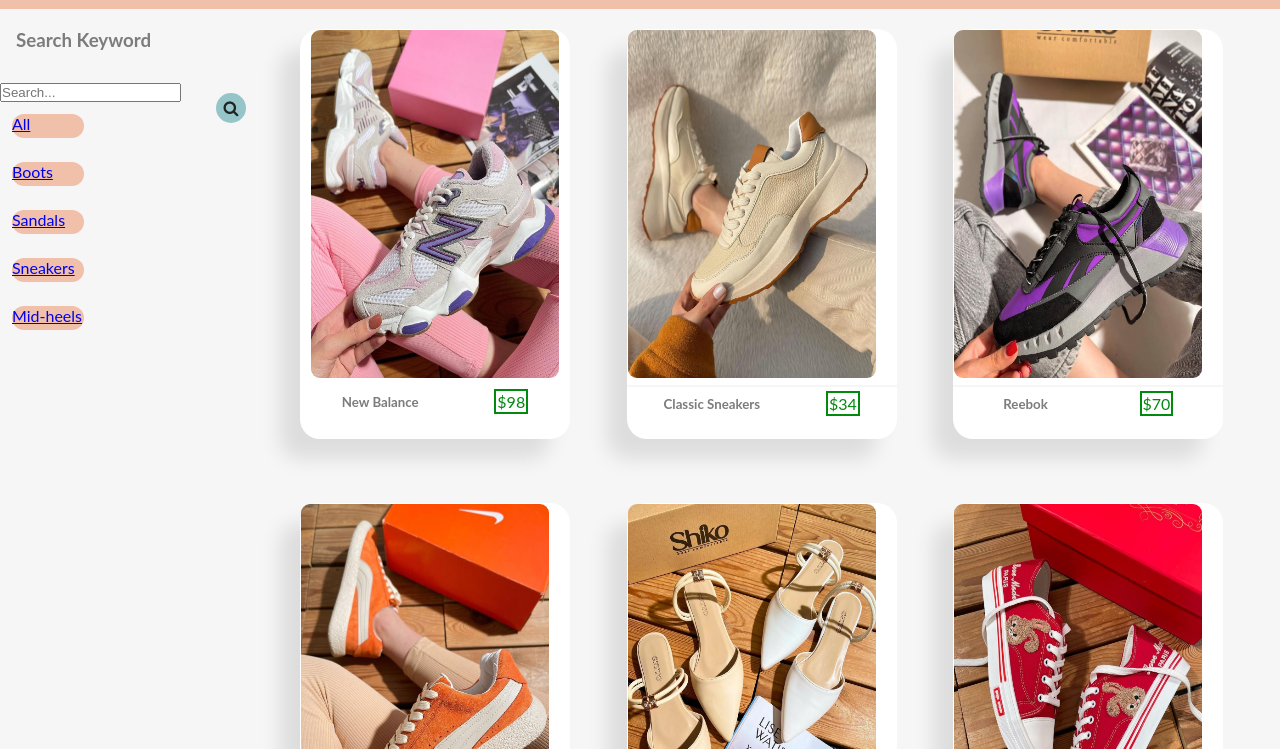
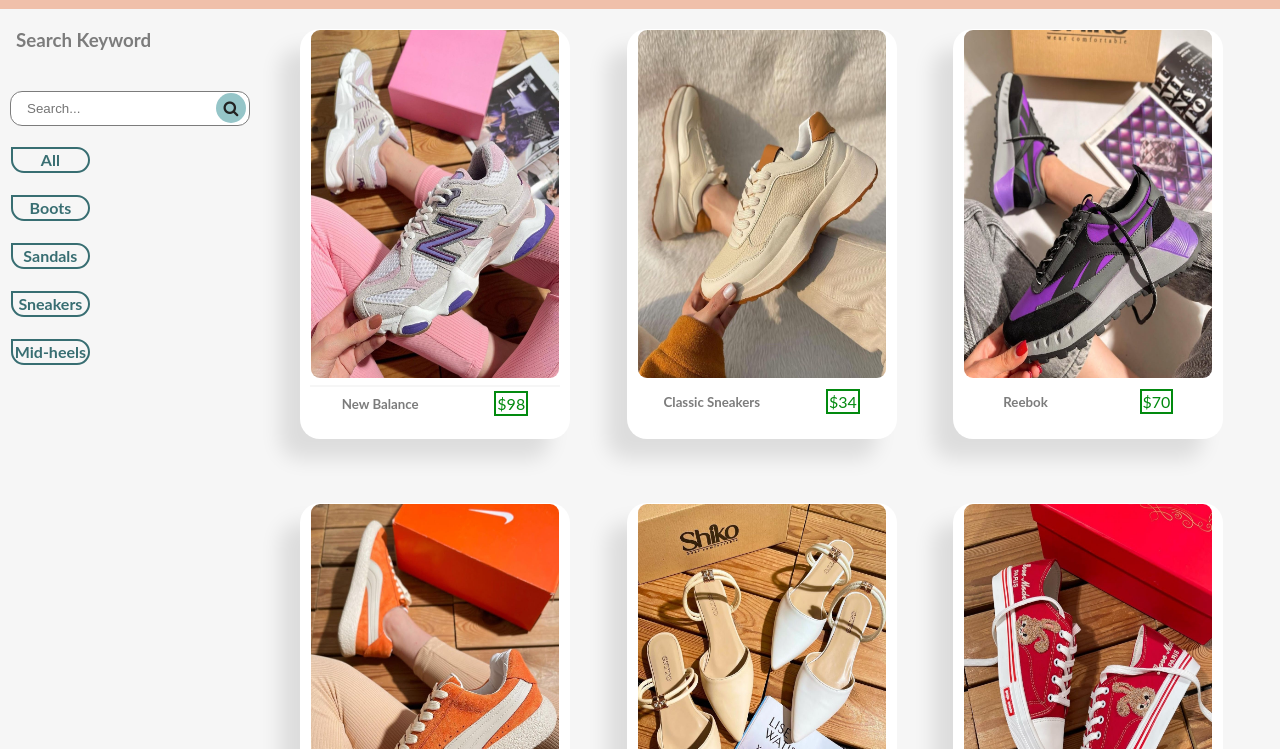
Before and after one commit to melinachenani/Filter-Search-project, a plain HTML site: page index.html in a window 1280 px wide. Shown: the part 51-800 px from the top of the page. Drawn offline with Linux system fonts and the light colour scheme.

Commit message:
updating style.css

```diff
--- a/style.css
+++ b/style.css
@@ -38,7 +38,7 @@
     padding-left: 1rem ;
     color: var(--mainGrey);
 }
-.search{
+#search{
     border: var(--mainGrey) 1px solid;
     width: 15rem;
     height: 2.2rem;
@@ -61,13 +61,21 @@
     cursor: pointer;
 }
 .btn-primary{
-    width: 4.5rem;
-    height: 1.5rem;
-    border: none;
-    border-radius: 10rem;
-    margin: 0.75rem;
-    background-color: var(--mainpeach) ;
+    width: 4.9rem;
+    height: 1.6rem;
+    font-weight: bold;
+    border: 2px solid var(--primaryColor);
+    color: var(--primaryColor);
+    border-radius: 0 10rem 10rem 10rem;
+    margin: 0.7rem;
     cursor: pointer;
+    text-align: center;
+    text-decoration: none;
+    padding: 1px;
+}
+.btn-primary:hover{
+    background-color: var(--primaryColor) ;
+    color: var(--mainWhite);
 }
 .product-img{
     width: 250px;
@@ -79,10 +87,10 @@
     margin-bottom: 6px;
     padding: 1px;
 }
-.image-border{
+.image{
     border-bottom: 2px solid var(--bodyColor);
 }
-.image{
+.image-container{
     display: flex;
     justify-content: center;
 }
@@ -313,7 +321,7 @@
 .main-footer{
     background-color: var(--primaryColor);
     width: 100%;
-    height: 18rem;
+    height: 15.5rem;
     display: flex;
     justify-content: center;
 }
```
